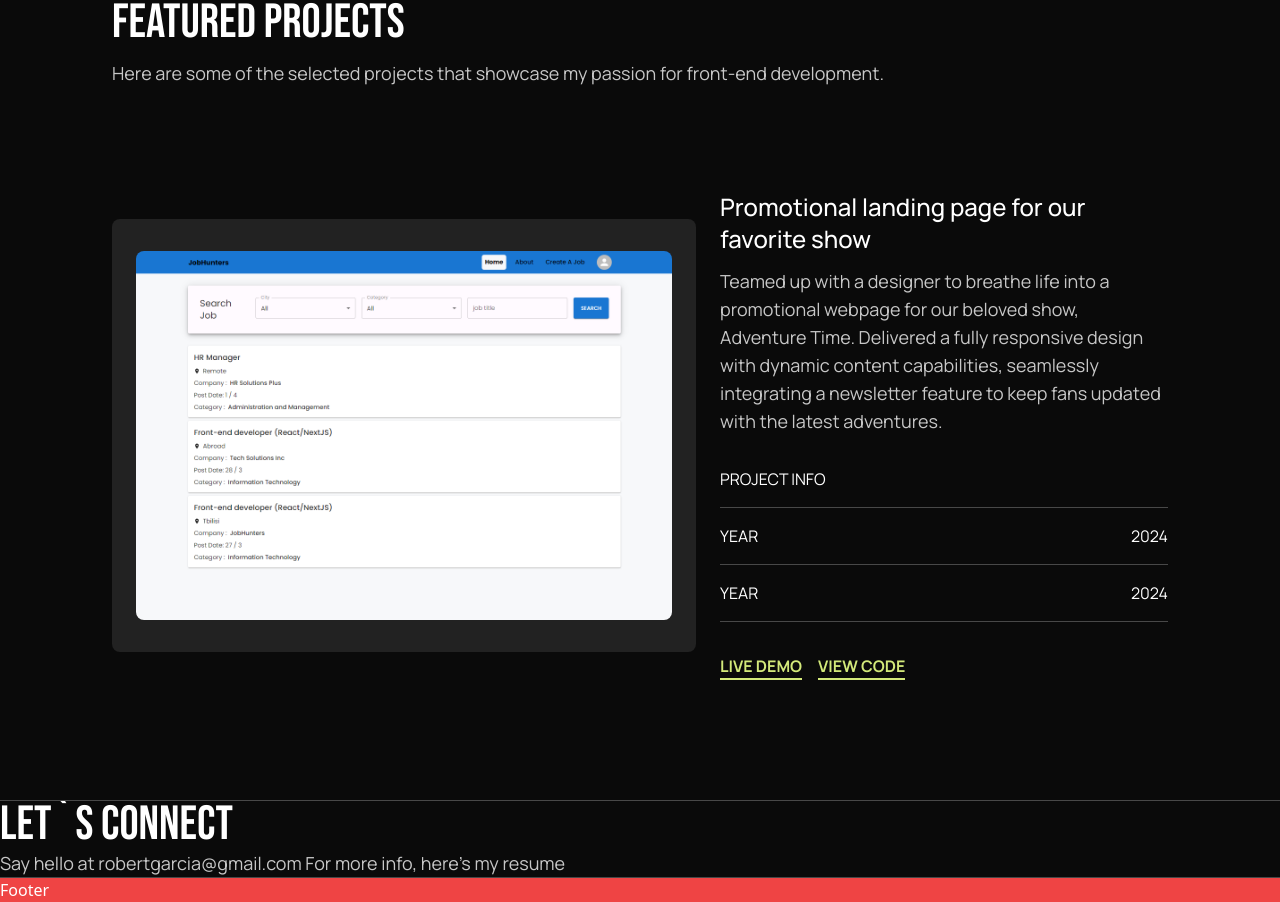
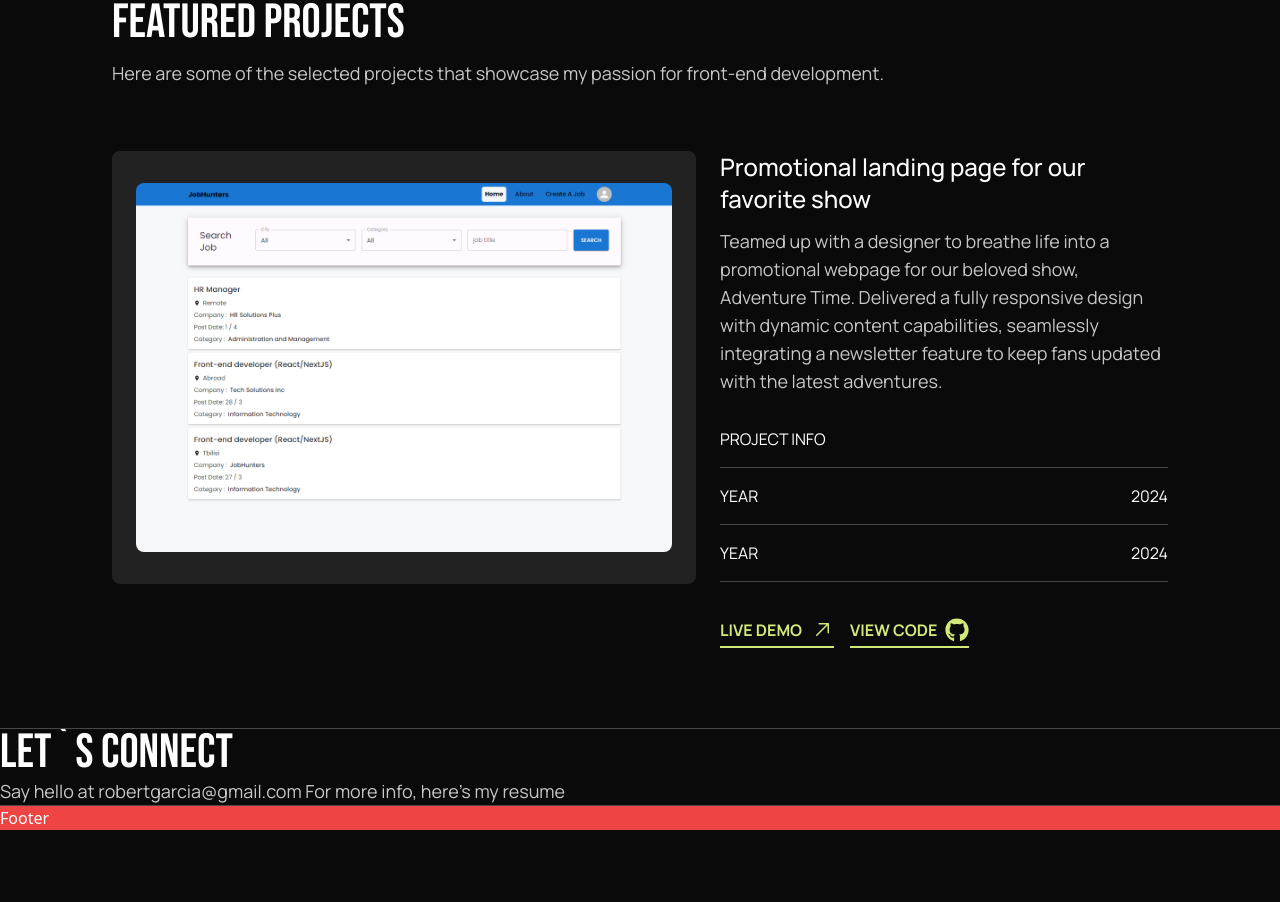
Before and after one commit to giorgio324/portfolio, a Next.js app: page / in a window 1280 px wide. Shown: the part 1905-2807 px from the top of the page. After the commit the page ends 2735 px from the top, so only its background shows below. Built offline with nearby package versions, Linux system fonts and the light colour scheme.

Commit message:
fixed styles for projects

```diff
--- a/src/components/projects/ProjectCardFooter.tsx
+++ b/src/components/projects/ProjectCardFooter.tsx
@@ -1,6 +1,7 @@
 import Reveal from '../animation/Reveal';
 import PageDivider from '../shared/PageDivider';
-
+import { GoArrowUpRight } from 'react-icons/go';
+import { FaGithub } from 'react-icons/fa';
 const ProjectCardFooter = () => {
   return (
     <>
@@ -18,7 +19,6 @@ const ProjectCardFooter = () => {
               <p>2024</p>
             </div>
           </Reveal>
-
           <PageDivider />
         </div>
         <div className='manrope '>
@@ -33,11 +33,13 @@ const ProjectCardFooter = () => {
       </div>
       <div className='flex gap-4 mt-8'>
         {/* TODO:work on this to make it a link that goes to project */}
-        <button className='uppercase text-buttonGreenBackgroundColor manrope font-semibold border-b-2 border-b-buttonGreenBackgroundColor'>
+        <button className='uppercase text-buttonGreenBackgroundColor manrope font-semibold border-b-2 border-b-buttonGreenBackgroundColor flex justify-center items-center gap-2 text-sm md:text-base'>
           Live Demo
+          <GoArrowUpRight className='text-xl md:text-2xl' />
         </button>
-        <button className='uppercase text-buttonGreenBackgroundColor manrope font-semibold border-b-2 border-b-buttonGreenBackgroundColor'>
+        <button className='uppercase text-buttonGreenBackgroundColor manrope font-semibold border-b-2 border-b-buttonGreenBackgroundColor flex justify-center items-center gap-2 py-1 text-sm md:text-base'>
           View Code
+          <FaGithub className='text-xl md:text-2xl' />
         </button>
       </div>
     </>
--- a/src/components/projects/ProjectsCard.tsx
+++ b/src/components/projects/ProjectsCard.tsx
@@ -3,9 +3,9 @@ import ProjectCardDescription from './ProjectCardDescription';
 import ProjectCardImage from './ProjectCardImage';
 const ProjectsCard = () => {
   return (
-    <div className='lg:flex gap-6 items-center'>
+    <div className='lg:flex gap-6 items-start'>
       <ProjectCardImage />
-      <div className='lg:max-w-md py-10'>
+      <div className='lg:max-w-md'>
         <ProjectCardDescription />
         <ProjectCardFooter />
       </div>
```
Also changed, not shown: src/data/projects.ts (added).
